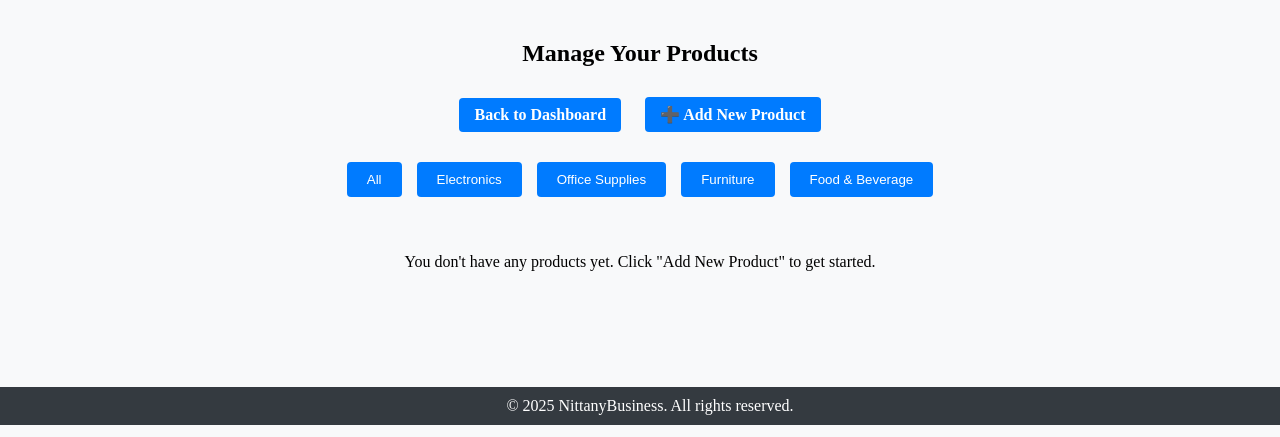
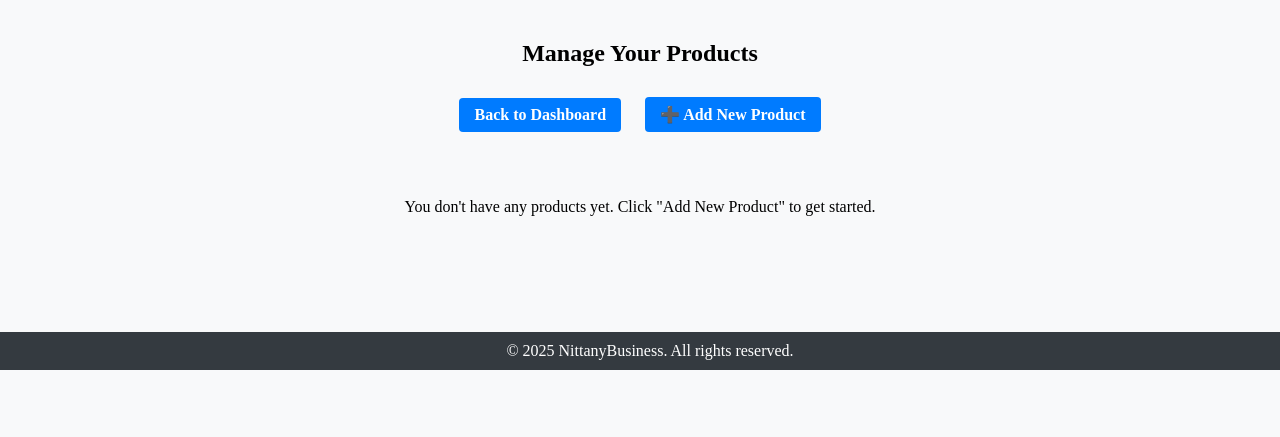
Before and after one commit to bz28/431w, a Flask app: page /seller_products in a window 1280 px wide. Shown: the part 132-569 px from the top of the page. Run offline with Flask 3, Linux system fonts and the light colour scheme; a user stored in the database is signed in; data comes from the database, SQL or seed files in the repository.

Commit message:
Removed hardcoded categories

```diff
--- a/web_app/templates/seller_products.html
+++ b/web_app/templates/seller_products.html
@@ -188,14 +188,6 @@
         </div>
 
 
-        <div class="category-menu">
-            <button onclick="filterByCategory('All')">All</button>
-            <button onclick="filterByCategory('Electronics')">Electronics</button>
-            <button onclick="filterByCategory('Office')">Office Supplies</button>
-            <button onclick="filterByCategory('Furniture')">Furniture</button>
-            <button onclick="filterByCategory('Food')">Food & Beverage</button>
-        </div>
-
         <div class="product-listing">
             {% if products %}
             {% for product in products %}
```
